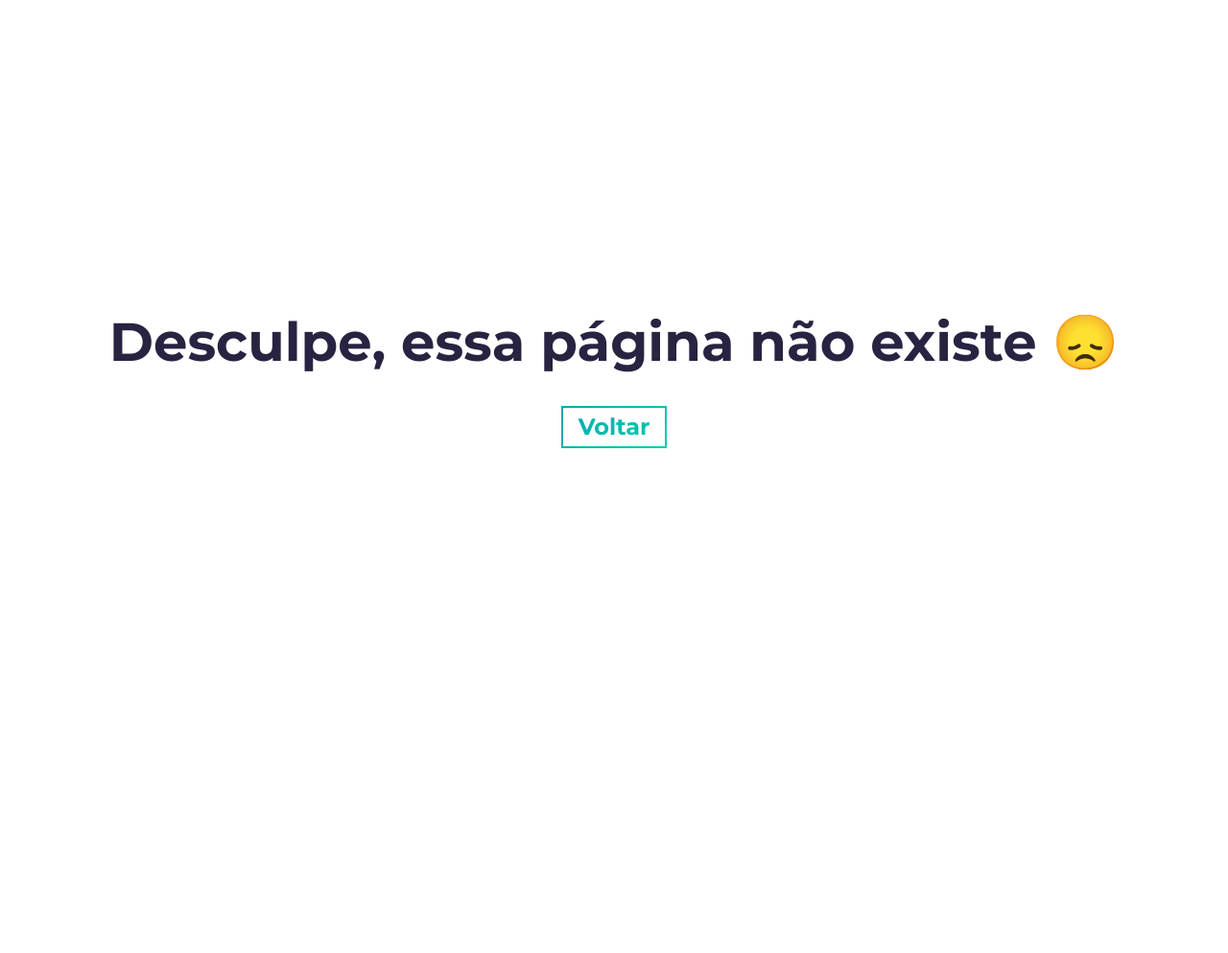
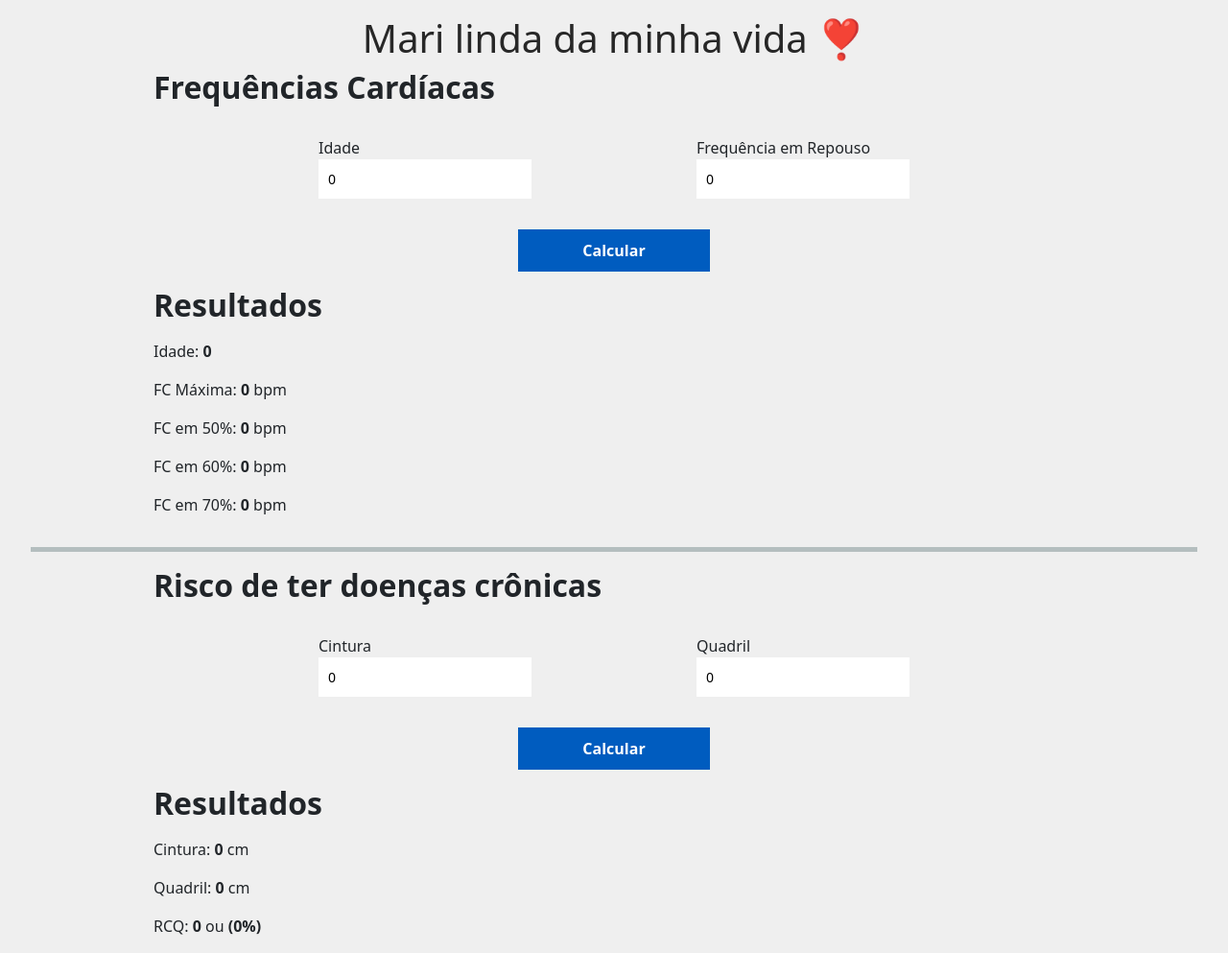
Before and after one commit to igorgcustodio/igorgcustodio, a Gatsby site: page /mari in a window 1280 px wide. Before the commit this address had no page. Shown: the whole page at 96% size. Before the commit the page ends 800 px from the top, so only its background shows below. Built offline with nearby package versions, Linux system fonts and the light colour scheme; Gatsby itself is replaced by a stand-in of ours.

Commit message:
feat: add physiotherapy calculations

```diff
--- a/gatsby-config.js
+++ b/gatsby-config.js
@@ -1,6 +1,7 @@
 module.exports = {
   plugins: [
     `gatsby-plugin-sass`,
+    `gatsby-plugin-styled-components`,
     `gatsby-plugin-react-helmet`,
     `gatsby-transformer-sharp`,
     `gatsby-plugin-sharp`,
--- /dev/null
+++ b/gatsby/WrapRootElement.js
@@ -0,0 +1,6 @@
+import React from "react"
+import { Div } from '../src/pages/mari/components/div.style'
+
+export function wrapRootElement({ element }) {
+  return <Div>{element}</Div>
+}
--- /dev/null
+++ b/src/pages/mari/components/div.style.js
@@ -0,0 +1,81 @@
+import styled from "styled-components"
+
+export const Div = styled.div`
+  display: flex;
+  flex-direction: column;
+  align-items: center;
+  justify-content: space-between;
+  width: 100%;
+  background-color: #efefef;
+
+  .title {
+    color: #272727;
+    margin-top: 16px;
+  }
+
+  .section {
+    width: 960px;
+
+    @media(max-width: 960px) {
+      width: 100%;
+      padding-right: 16px;
+      padding-left: 16px;
+    }
+
+    display: flex;
+    flex-direction: column;
+
+    .subtitle {
+      font-weight: 600;
+      margin-bottom: 16px;
+    }
+
+    .inputs {
+      display: flex;
+      flex-wrap: wrap;
+      width: 100%;
+      justify-content: space-evenly;
+
+      .input {
+        margin-top: 16px;
+        display: flex;
+        flex-direction: column;
+
+        .label {
+          font-size: 16px;
+        }
+
+        .input-field {
+          border: none;
+          padding: 10px;
+          font-size: 14px;
+          min-width: 200px;
+        }
+      }
+    }
+
+    .button {
+      margin-top: 32px;
+      border: none;
+      padding: 10px;
+      background: #005cbf;
+      color: white;
+      font-size: 16px;
+      width: 200px;
+      font-weight: 600;
+      align-self: center;
+    }
+
+    .results {
+      margin-top: 16px;
+      display: flex;
+      flex-direction: column;
+    }
+  }
+
+  hr {
+    background: #062c33;
+    width: calc(100% - 64px);
+    height: 5px;
+  }
+  `
--- /dev/null
+++ b/src/pages/mari/index.js
@@ -0,0 +1,136 @@
+import React, { useState } from "react";
+import "bootstrap/dist/css/bootstrap.min.css";
+import { Div } from "./components/div.style";
+
+export default function Index() {
+  const [age, setAge] = useState(0);
+  const [restHR, setRestHR] = useState(0);
+  const [maxHR, setMaxHR] = useState(0);
+  const [restHR50, setRestHR50] = useState(0);
+  const [restHR60, setRestHR60] = useState(0);
+  const [restHR70, setRestHR70] = useState(0);
+  const [waistSize, setWaistSize] = useState(0);
+  const [hipSize, setHipSize] = useState(0);
+  const [rcq, setRCQ] = useState(0);
+
+  function calculateMaximumFC() {
+    const fc = 208 - (0.7 * age);
+    setMaxHR(parseInt(fc.toFixed(0)));
+    calculateFCT();
+  }
+
+  function calculateFCT() {
+    if (restHR === 0) {
+      alert("Inserir a frequência de repouso para calcular as FC de Treinamento");
+      return;
+    }
+    const fct50 = restHR + (0.5 * (maxHR - restHR));
+    setRestHR50(parseInt(fct50.toFixed(0)));
+    const fct60 = restHR + (0.6 * (maxHR - restHR));
+    setRestHR60(parseInt(fct60.toFixed(0)));
+    const fct70 = restHR + (0.7 * (maxHR - restHR));
+    setRestHR70(parseInt(fct70.toFixed(0)));
+  }
+
+  function calculateRCQ() {
+    const rcq = (waistSize / hipSize).toFixed(3);
+    setRCQ(parseFloat(rcq));
+  }
+
+  return (
+    <Div>
+      <h1 className="title">Mari linda da minha vida ❣️</h1>
+
+      <section className="section">
+        <h2 className="subtitle">Frequências Cardíacas</h2>
+        <div className="inputs">
+          <div className="input">
+            <label htmlFor="age" className="label">Idade</label>
+            <input type="number"
+                   placeholder={"Idade"}
+                   className="input-field"
+                   id="age"
+                   value={age}
+                   onChange={({ target: { value } }) => {
+                     if (!isNaN(parseInt(value))) {
+                       setAge(parseInt(value));
+                     }
+                   }} />
+          </div>
+          <div className="input">
+            <label htmlFor="restHeartRate" className="label">Frequência em Repouso</label>
+            <input type="number"
+                   placeholder={"Frequência de repouso"}
+                   className="input-field"
+                   id="restHeartRate"
+                   value={restHR}
+                   onChange={({ target: { value } }) => {
+                     if (!isNaN(parseInt(value))) {
+                       setRestHR(parseInt(value));
+                     }
+                   }} />
+          </div>
+        </div>
+
+        <button type="button"
+                className="button"
+                onClick={calculateMaximumFC}>Calcular
+        </button>
+
+        <div className="results">
+          <h2 className="subtitle">Resultados</h2>
+          <p className="text">Idade: <strong>{age}</strong></p>
+          <p className="text">FC Máxima: <strong>{maxHR}</strong> bpm</p>
+          <p className="text">FC em 50%: <strong>{restHR50}</strong> bpm</p>
+          <p className="text">FC em 60%: <strong>{restHR60}</strong> bpm</p>
+          <p className="text">FC em 70%: <strong>{restHR70}</strong> bpm</p>
+        </div>
+      </section>
+      <hr />
+
+      <section className="section">
+        <h2 className="subtitle">Risco de ter doenças crônicas</h2>
+        <div className="inputs">
+          <div className="input">
+            <label htmlFor="waist" className="label">Cintura</label>
+            <input type="number"
+                   placeholder={"Cintura"}
+                   className="input-field"
+                   id="waist"
+                   value={waistSize}
+                   onChange={({ target: { value } }) => {
+                     if (!isNaN(parseInt(value))) {
+                       setWaistSize(parseInt(value));
+                     }
+                   }} />
+          </div>
+          <div className="input">
+            <label htmlFor="hip" className="label">Quadril</label>
+            <input type="number"
+                   placeholder={"Quadril"}
+                   className="input-field"
+                   id="hip"
+                   value={hipSize}
+                   onChange={({ target: { value } }) => {
+                     if (!isNaN(parseInt(value))) {
+                       setHipSize(parseInt(value));
+                     }
+                   }} />
+          </div>
+        </div>
+
+        <button type="button"
+                className="button"
+                onClick={calculateRCQ}>Calcular
+        </button>
+
+        <div className="results">
+          <h2 className="subtitle">Resultados</h2>
+          <p className="text">Cintura: <strong>{waistSize}</strong> cm</p>
+          <p className="text">Quadril: <strong>{hipSize}</strong> cm</p>
+          <p className="text">RCQ: <strong>{rcq}</strong> ou <strong>({rcq * 100}%)</strong></p>
+        </div>
+      </section>
+    </Div>
+  );
+}
```
Also changed, not shown: package.json (+25 -22 lines), .eslintrc.js, examples/example.png (deleted), gatsby-browser.js (added), gatsby-ssr.js (added), 2 other files.
